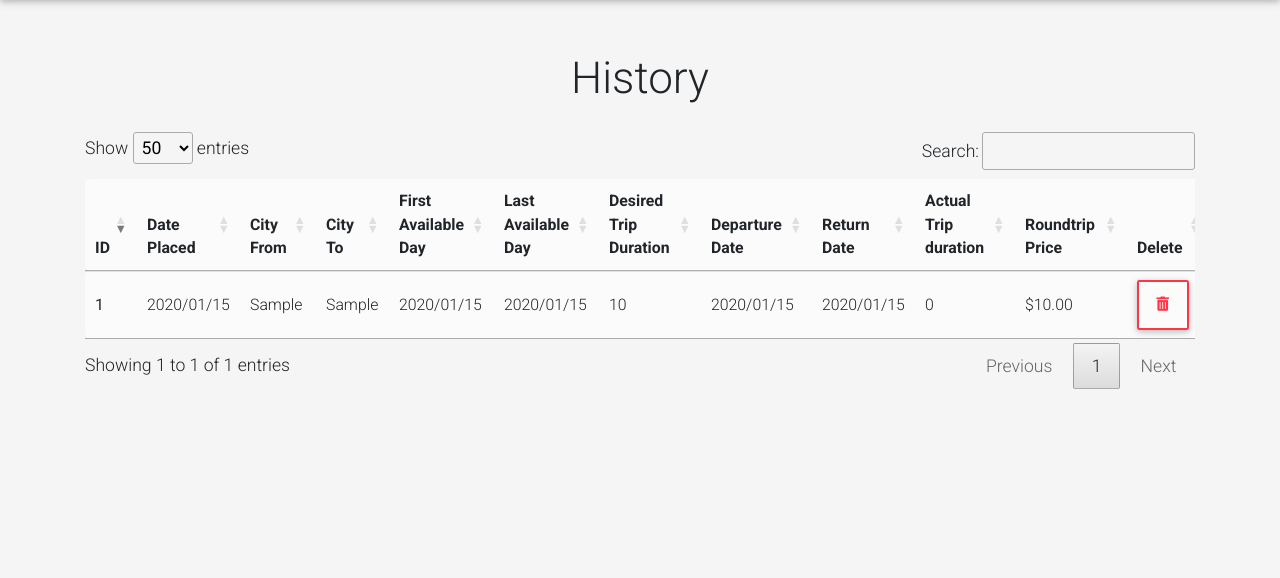
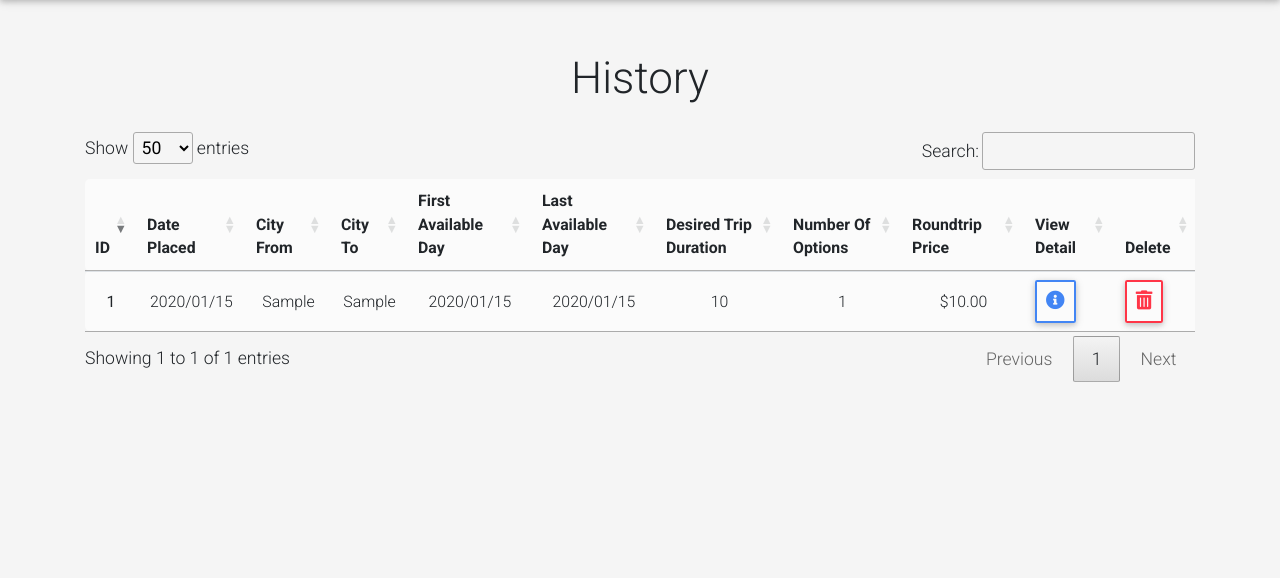
Before and after one commit to 401n1-midterm/penny-pincher, a Django app: page /history/ in a window 1280 px wide. Shown: the part 62-640 px from the top of the page. Run offline with Django 3.2, Linux system fonts and the light colour scheme; a user stored in the database is signed in; tables that the repository leaves empty hold one stand-in row (values such as "Sample post"); lists and menus that the app fills with data are empty; some libraries are stand-ins or nearby versions.

Commit message:
history page edited

```diff
--- a/templates/ticket_search/history.html
+++ b/templates/ticket_search/history.html
@@ -22,48 +22,36 @@
           <th scope="col">First Available Day</th>
           <th scope="col">Last Available Day</th>
           <th scope="col">Desired Trip Duration</th>
-          <th scope="col">Departure Date</th>
-          <th scope="col">Return Date</th>
-          <th scope="col">Actual Trip duration</th>
+          <th scope="col">Number Of Options</th>
           <th scope="col">Roundtrip Price</th>
+          <th scope="col">View Detail</th>
           <th scope="col">Delete</th>
         </tr>
       </thead>
       <tbody id="table-body">
         {% for query in search_queries %}
-          {% if query.has_results %}
-            {% for result in query.get_results %}
-              <tr>
-                <th class="align-middle" scope="row">{{ query.pk }}</th>
-                <td class="align-middle">{{ query.date_created|date:"Y/m/d" }}</td>
-                <td class="align-middle">{{ query.departure_city }}</td>
-                <td class="align-middle">{{ query.arrival_city }}</td>
-                <td class="align-middle">{{ query.date_from|date:"Y/m/d" }}</td>
-                <td class="align-middle">{{ query.date_to|date:"Y/m/d" }}</td>
-                <td class="align-middle">{{ query.stay_duration }}</td>
-                <td class="align-middle">{{ result.date_from|date:"Y/m/d" }}</td>
-                <td class="align-middle">{{ result.date_to|date:"Y/m/d" }}</td>
-                <td class="align-middle">{{ result.get_duration }}</td>
-                <td class="align-middle">${{ result.price }}</td>
-                <td><a class="btn btn-outline-danger waves-effect px-3" data-toggle="modal" data-target="#modalConfirmDelete" href="{% url 'delete_result' result.pk %}"><i class="fas fa-trash-alt"></i></a></td>
-              </tr>
-            {% endfor %}
-          {% else %}
-            <tr>
-              <th class="align-middle" scope="row">{{ query.pk }}</th>
-              <td class="align-middle">{{ query.date_created|date:"Y/m/d" }}</td>
-              <td class="align-middle">{{ query.departure_city }}</td>
-              <td class="align-middle">{{ query.arrival_city }}</td>
-              <td class="align-middle">{{ query.date_from|date:"Y/m/d" }}</td>
-              <td class="align-middle">{{ query.date_to|date:"Y/m/d" }}</td>
-              <td class="align-middle">{{ query.stay_duration }}</td>
-              <td class="align-middle">N/A</td>
-              <td class="align-middle">N/A</td>
-              <td class="align-middle">N/A</td>
-              <td class="align-middle">N/A</td>
-              <td><a class="btn btn-outline-danger waves-effect px-3" data-toggle="modal" data-target="#modalConfirmDelete" href="{% url 'delete_search' query.pk %}"><i class="fas fa-trash-alt"></i></a></td>
+          <tr>
+            <th class="align-middle text-center" scope="row">{{ query.pk }}</th>
+            <td class="align-middle text-center">{{ query.date_created|date:"Y/m/d" }}</td>
+            <td class="align-middle text-center">{{ query.departure_city }}</td>
+            <td class="align-middle text-center">{{ query.arrival_city }}</td>
+            <td class="align-middle text-center">{{ query.date_from|date:"Y/m/d" }}</td>
+            <td class="align-middle text-center">{{ query.date_to|date:"Y/m/d" }}</td>
+            {% if query.stay_duration %}
+              <td class="align-middle text-center">{{ query.stay_duration }}</td>
+            {% else %}
+              <td class="align-middle text-center">-</td>
+            {% endif %}
+            {% if query.has_results %}
+                <td class="align-middle text-center">{{ query.get_result_count }}</td>
+                <td class="align-middle text-center">${{ query.get_price }}</td>
+            {% else %}
+              <td class="align-middle text-center">N/A</td>
+              <td class="align-middle text-center">N/A</td>
+            {% endif %}
+              <td><a class="btn btn-outline-primary waves-effect p-2" href="{% url 'results' query.pk %}"><i class="fas fa-info-circle fa-lg"></i></a></td>
+              <td><a class="btn btn-outline-danger waves-effect p-2 " data-toggle="modal" data-target="#modalConfirmDelete" href="{% url 'delete_search' query.pk %}"><i class="fas fa-trash-alt fa-lg"></i></a></td>
             </tr>
-          {% endif %}
         {% endfor %}
       </tbody>
     </table>
--- a/templates/ticket_search/wait.html
+++ b/templates/ticket_search/wait.html
@@ -36,7 +36,7 @@
 {% block script %}
   <script>
     const check_results_url = "{% url 'check_results' search_id %}"
-    const results_url = "{% url 'results' %}"
+    const results_url = "{% url 'results' search_id %}"
   </script>
   <script src="{% static 'js/wait.js' %}"></script>
 {% endblock script %}
--- a/ticket_search/models.py
+++ b/ticket_search/models.py
@@ -30,6 +30,17 @@ class SearchQuery(models.Model):
     def get_results(self):
         return self.result_set.all()
 
+    @property
+    def get_result_count(self):
+        return len(self.result_set.all())
+
+    @property
+    def get_price(self):
+        if self.has_results:
+            return self.result_set.first().price
+        else:
+            return 0.00
+
     def __str__(self):
         return f'{self.date_created}-{self.departure_city}-{self.arrival_city}'
 
--- a/ticket_search/urls.py
+++ b/ticket_search/urls.py
@@ -9,7 +9,7 @@ urlpatterns = [
     path('search/', search, name='search'),
     path('delete_search/<int:search_id>/', delete_search, name='delete_search'),
     path('wait/', wait, name='wait'),
-    path('results/', results, name='results'),
+    path('result/<int:search_id>/', results, name='results'),
     path('delete_result/<int:result_id>/', delete_result, name='delete_result'),
     path('history/', history, name='history'),
     path('check_results/<int:search_id>/', check_results, name='check_results'),
--- a/ticket_search/views.py
+++ b/ticket_search/views.py
@@ -139,28 +139,19 @@ def wait(request):
         return redirect('search')
 
 
-def results(request):
+def results(request, search_id):
 
-    # Check if the user is coming from the wait page
-    from_wait_page = request.session.get('from_wait_page', False)
-    if from_wait_page:
+    search_query = SearchQuery.objects.get(pk=search_id)
+    results = search_query.result_set.all()
 
-        # Remove the key so that the user can't refresh the page
-        del request.session['from_wait_page']
+    context = {
+        'title':            'Results',
+        'search_query':     search_query,
+        'results':          results
+    }
 
-        search_id = request.session.get('search_id')
-        search_query = SearchQuery.objects.get(pk=search_id)
-        results = search_query.result_set.all()
+    return render(request, 'ticket_search/results.html', context)
 
-        context = {
-            'title':            'Results',
-            'search_query':     search_query,
-            'results':          results
-        }
-
-        return render(request, 'ticket_search/results.html', context)
-    else:
-        return redirect('search')
 
 
 def check_results(request, search_id):
```
Also changed, not shown: templates/ticket_search/search.html (+0 -34 lines).
